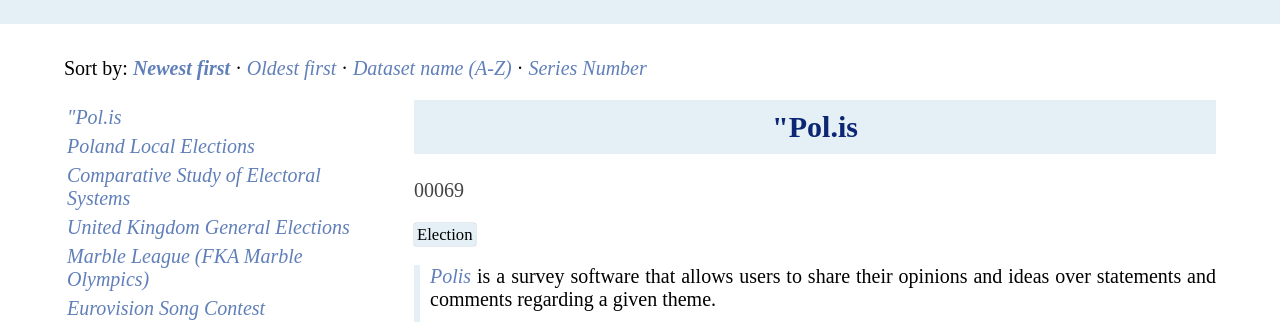
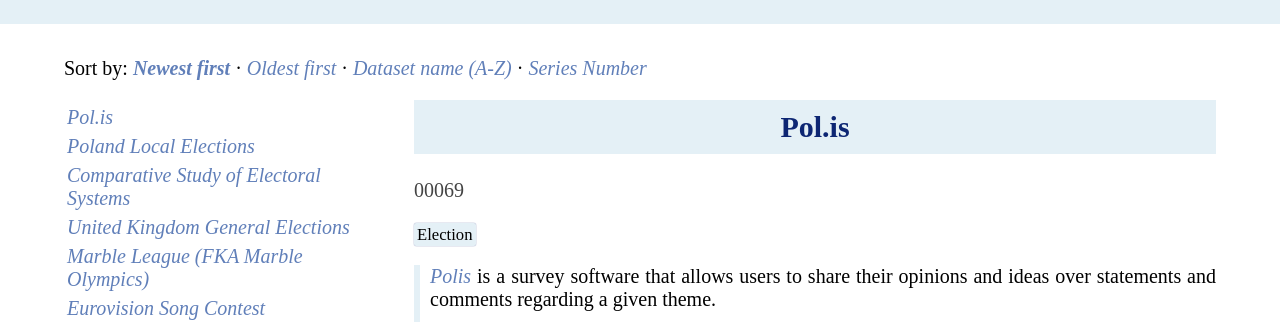
Before and after one commit to PrefLib/PrefLib-Jekyll, a Jekyll site: the page built from preflib/dataset/index.html, in a window 1280 px wide and 900 px high. Shown: the part 366-688 px from the top of the window. Built offline with Jekyll 4.4.1, drawn with Linux system fonts in a browser that asks for light colours; some web fonts are replaced.

Commit message:
Fix Polis display

```diff
--- a/preflib/_data/datasets.yml
+++ b/preflib/_data/datasets.yml
@@ -1884,7 +1884,7 @@
   zip_file_url: https://github.com/PrefLib/PrefLib-Data/releases/download/v1.0/00068_poland_local_elections.zip
   data_types:
   - soi
-- name: '"Pol.is'
+- name: 'Pol.is'
   abbreviation: polis
   series_number: 00069
   tags:
```
